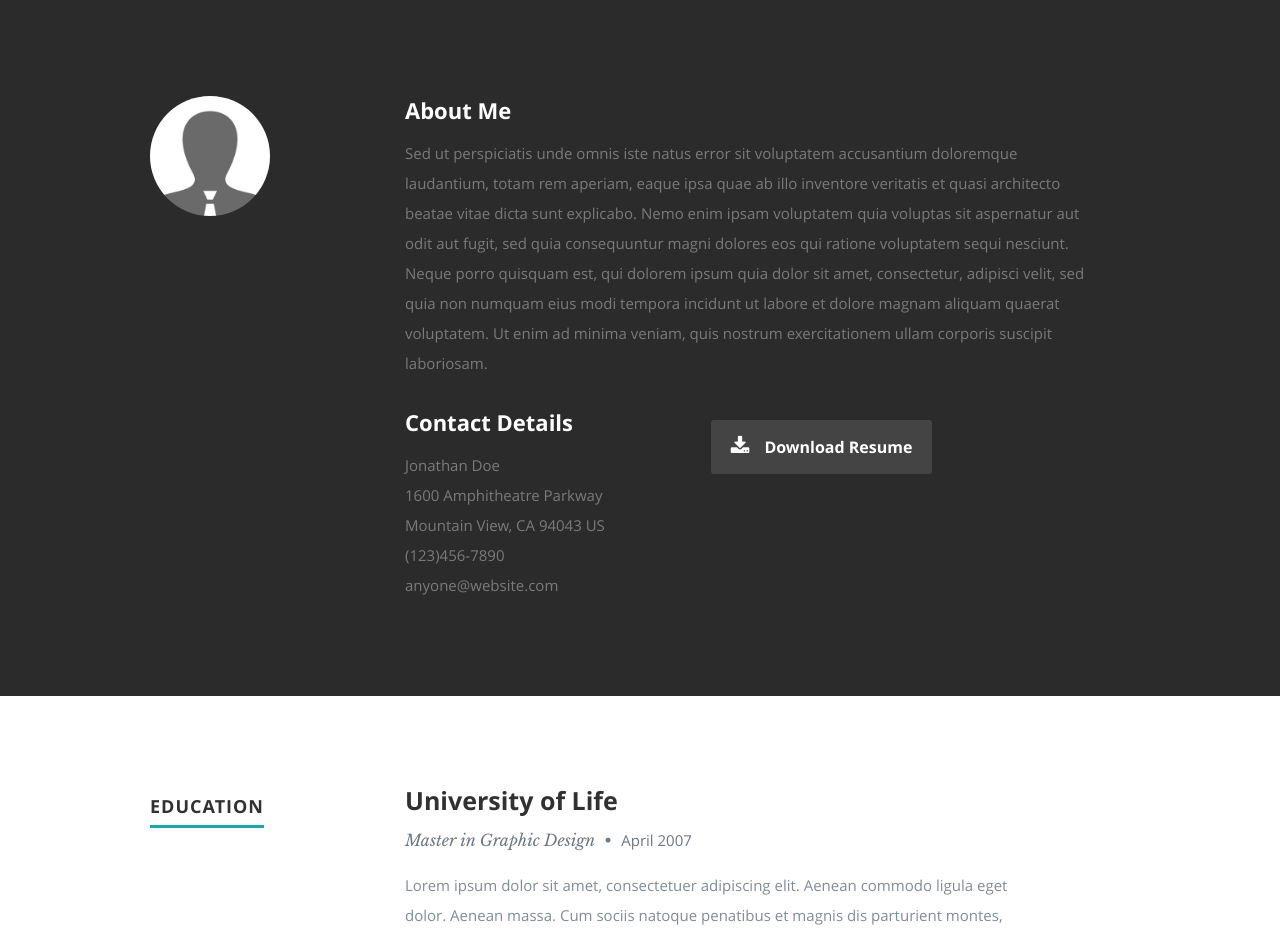
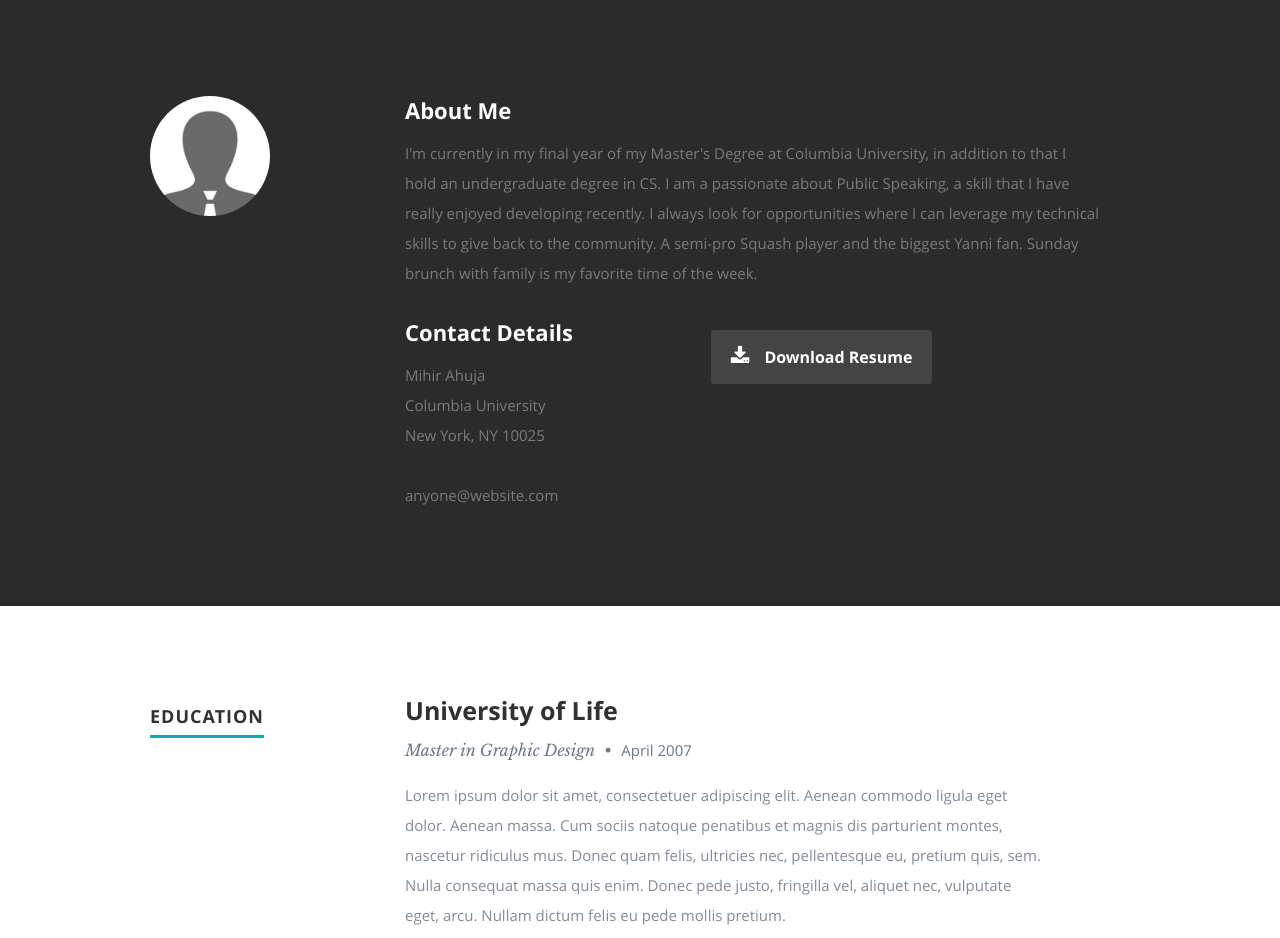
Before and after one commit to mihirahuja1/mihirahuja1.github.io, a plain HTML site: page index.html in a window 1280 px wide. Shown: the part 800-1738 px from the top of the page. Drawn offline with nearby package versions, Linux system fonts and the light colour scheme.

Commit message:
Update index.html

```diff
--- a/index.html
+++ b/index.html
@@ -97,12 +97,11 @@
 
             <h2>About Me</h2>
 
-            <p>Sed ut perspiciatis unde omnis iste natus error sit voluptatem accusantium doloremque laudantium, totam rem aperiam,
-            eaque ipsa quae ab illo inventore veritatis et quasi architecto beatae vitae dicta sunt explicabo. Nemo enim ipsam
-            voluptatem quia voluptas sit aspernatur aut odit aut fugit, sed quia consequuntur magni dolores eos qui ratione
-            voluptatem sequi nesciunt. Neque porro quisquam est, qui dolorem ipsum quia dolor sit amet, consectetur, adipisci velit,
-            sed quia non numquam eius modi tempora incidunt ut labore et dolore magnam aliquam quaerat voluptatem.
-            Ut enim ad minima veniam, quis nostrum exercitationem ullam corporis suscipit laboriosam.
+            <p>I'm currently in my final year of my Master's Degree at Columbia University, in addition to that I hold an undergraduate degree in CS.
+		I am a passionate about Public Speaking, a skill that I have really enjoyed developing recently.
+		I always look for opportunities where I can leverage my technical skills to give back to the community.
+		A semi-pro Squash player and the biggest Yanni fan.
+		Sunday brunch with family is my favorite time of the week.
             </p>
 
             <div class="row">
@@ -111,11 +110,11 @@
 
                   <h2>Contact Details</h2>
                   <p class="address">
-						   <span>Jonathan Doe</span><br>
-						   <span>1600 Amphitheatre Parkway<br>
-						         Mountain View, CA 94043 US
+						   <span>Mihir Ahuja</span><br>
+						   <span>Columbia University<br>
+						         New York, NY 10025
                      </span><br>
-						   <span>(123)456-7890</span><br>
+						   <span></span><br>
                      <span>anyone@website.com</span>
 					   </p>
 
```
